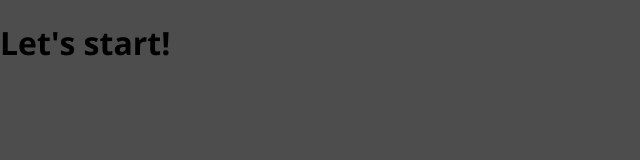
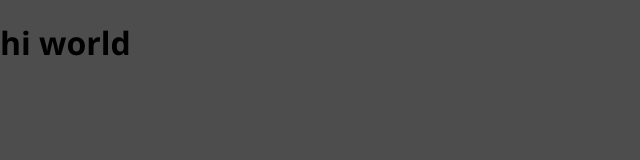
Before and after one commit to MantisTMD1/new-crud-app, a React (Create React App) app: page /places/new in a window 1280 px wide. Shown: the top 160 px of the page, without its empty margins (0-640 px from the left). Built offline with nearby package versions, Linux system fonts and the light colour scheme.

Commit message:
setup react-router-dom

```diff
--- a/package.json
+++ b/package.json
@@ -5,6 +5,7 @@
   "dependencies": {
     "react": "^16.11.0",
     "react-dom": "^16.11.0",
+    "react-router-dom": "5.3.4",
     "react-scripts": "3.2.0"
   },
   "scripts": {
--- a/src/App.js
+++ b/src/App.js
@@ -1,7 +1,20 @@
 import React from 'react';
+import { BrowserRouter as Router, Route, Redirect, Switch } from 'react-router-dom';
+import Users from './user/pages/Users';
+import NewPlace from './places/pages/NewPlace';
 
 function App() {
-  return <h1>Let's start!</h1>;
+  return <Router>
+    <Switch>
+      <Route path="/" exact>
+        <Users />
+      </Route>
+      <Route path="/places/new">
+        <NewPlace />
+      </Route>
+      <Redirect to="/" />
+    </Switch>
+  </Router>
 }
 
 export default App;
--- /dev/null
+++ b/src/places/pages/NewPlace.js
@@ -0,0 +1,7 @@
+import React from 'react';
+
+const NewPlace = () => {
+    return <h1>hi world</h1>
+}
+
+export default NewPlace;
--- /dev/null
+++ b/src/user/pages/Users.js
@@ -0,0 +1,9 @@
+import React from 'react';
+
+
+const Users = () =>
+{
+return <h1>hello world</h1>
+}
+
+export default Users;
```
Also changed, not shown: 1 other file (tests, documents, lock files or other folders).
